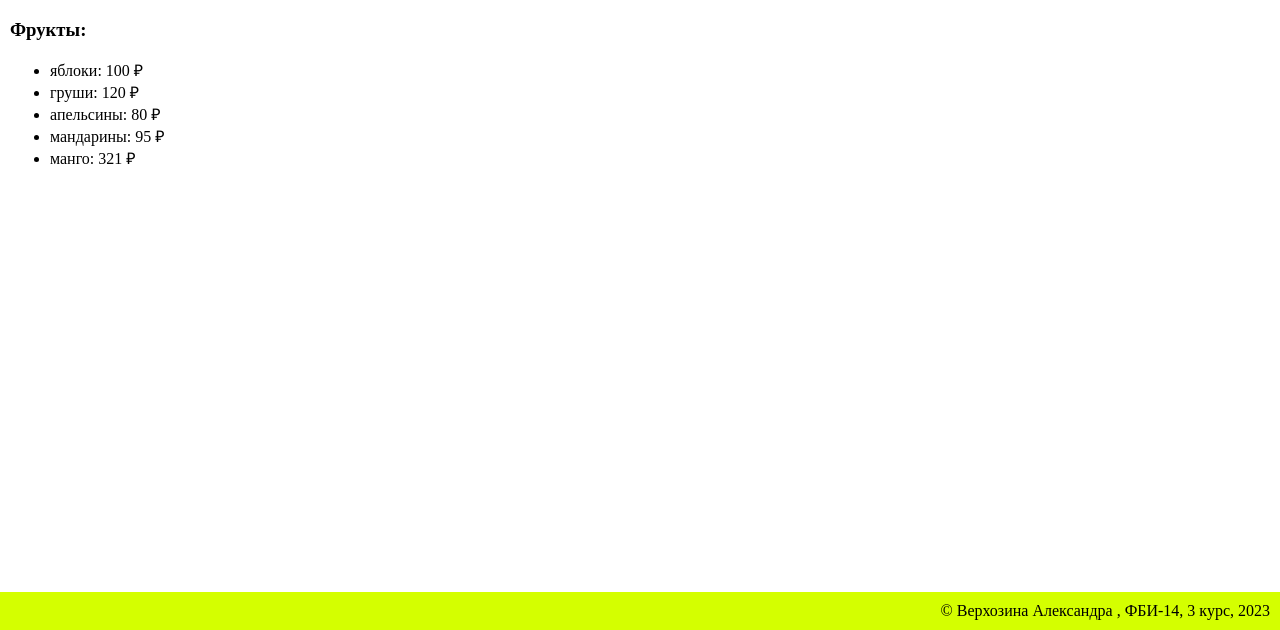
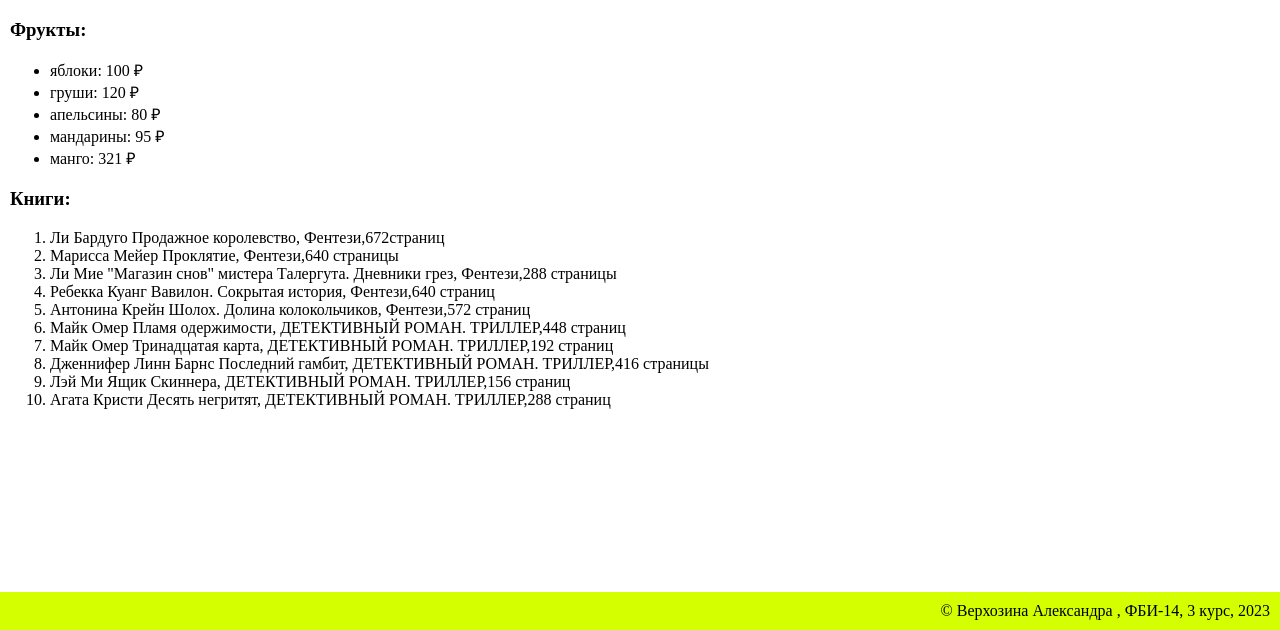
Before and after one commit to AlexandraVerh/-web-programming-labs-2, a Flask app: page /lab2/example in a window 1280 px wide. Shown: the part 170-800 px from the top of the page. Run offline with Flask 3, Linux system fonts and the light colour scheme.

Commit message:
Книги

```diff
--- a/app.py
+++ b/app.py
@@ -249,5 +249,17 @@ def example():
         {'name': 'мандарины', 'price': 95},
         {'name': 'манго', 'price': 321}
         ]
+    books = [
+        {'author': 'Ли Бардуго', 'nazv': 'Продажное королевство', 'zanr': 'Фентези', 'str': '672страниц'},
+        {'author': 'Марисса Мейер', 'nazv': 'Проклятие', 'zanr': 'Фентези', 'str': '640 страницы'},
+        {'author': 'Ли Мие', 'nazv': '"Магазин снов" мистера Талергута. Дневники грез', 'zanr': 'Фентези', 'str': '288 страницы'},
+        {'author': 'Ребекка Куанг', 'nazv': 'Вавилон. Сокрытая история', 'zanr': 'Фентези', 'str': '640 страниц'},
+        {'author': 'Антонина Крейн', 'nazv': 'Шолох. Долина колокольчиков', 'zanr': 'Фентези', 'str': '572 страниц'},
+        {'author': 'Майк Омер',  'nazv': 'Пламя одержимости', 'zanr': 'ДЕТЕКТИВНЫЙ РОМАН. ТРИЛЛЕР', 'str': '448 страниц'},
+        {'author': 'Майк Омер', 'nazv': 'Тринадцатая карта', 'zanr': 'ДЕТЕКТИВНЫЙ РОМАН. ТРИЛЛЕР', 'str': '192 страниц'},
+        {'author': 'Дженнифер Линн Барнс', 'nazv': 'Последний гамбит', 'zanr': 'ДЕТЕКТИВНЫЙ РОМАН. ТРИЛЛЕР', 'str': '416 страницы'},
+        {'author': 'Лэй Ми', 'nazv': 'Ящик Скиннера', 'zanr': 'ДЕТЕКТИВНЫЙ РОМАН. ТРИЛЛЕР', 'str': '156 страниц'},
+        {'author': 'Агата Кристи', 'nazv': 'Десять негритят', 'zanr': 'ДЕТЕКТИВНЫЙ РОМАН. ТРИЛЛЕР', 'str': '288 страниц'}
+        ]
     return  render_template('example.html', name=name,num=num,grup=grup,kurs=kurs,
-                             fruits=fruits)
+                             fruits=fruits, books=books)
--- a/templates/example.html
+++ b/templates/example.html
@@ -30,6 +30,13 @@
         <!-- &#8381 знак рубля-->
             {% endfor %}
         </ul>
+
+        <h3>Книги:</h3>
+        <ol>
+            {% for b in books %}
+            <li>{{ b.author }} {{ b.nazv }}, {{b.zanr}},{{b.str}}</li>
+            {% endfor %}
+        </ol>
     </main>
 
     <footer>
```
